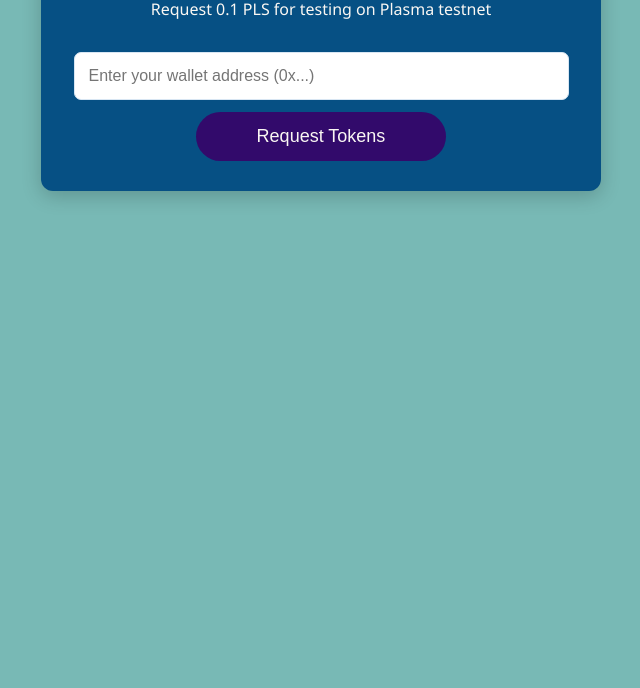
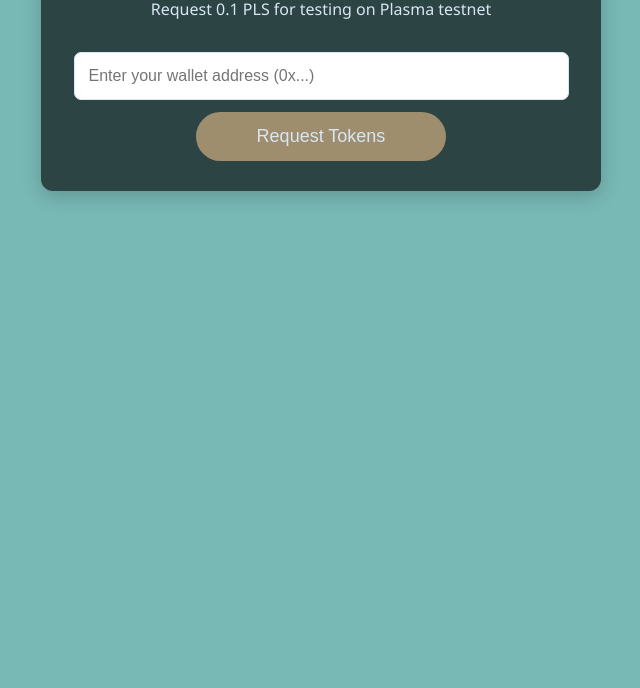
Before and after one commit to Cosilus/Plasma-faucet, a website: page public/index.html in a window 1280 px wide. Shown: the part 172-860 px from the top of the page, without its empty margins (319-959 px from the left). Drawn offline with Linux system fonts and the light colour scheme.

Commit message:
index.html

```diff
--- a/public/index.html
+++ b/public/index.html
@@ -18,7 +18,7 @@
         }
 
         .container {
-      background: #065084;
+      background: #2c4444;
       padding: 30px;
       border-radius: 12px;
       box-shadow: 0 5px 20px rgba(0, 0, 0, 0.2);
@@ -45,7 +45,7 @@
         }
 
         p {
-            color: #FAF7F3;
+            color: #d8e6f3;
             margin-bottom: 20px;
         }
 
@@ -61,8 +61,8 @@
         button {
             width: 50%;
             padding: 14px;
-            background-color: #320A6B;
-            color: #FAF7F3;
+            background-color: #9e8e6d;
+            color: #d8e6f3;
             border: none;
             border-radius: 30px;
             font-size: 18px;
```
